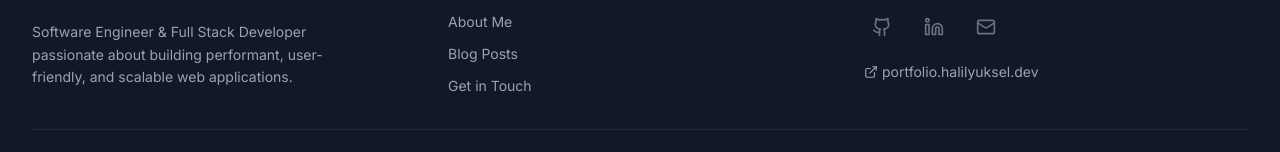
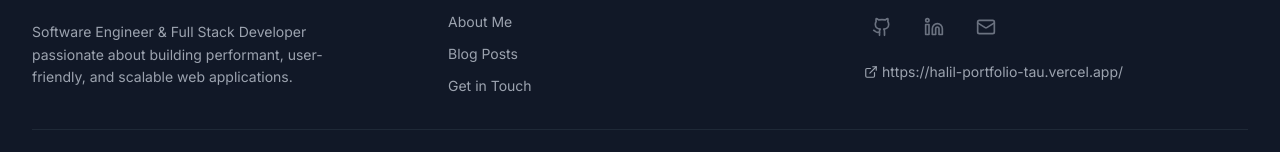
Before and after one commit to Huwul/Halil_Portfolio, a React (Vite) app: page / in a window 1280 px wide. Shown: the part 2945-3097 px from the top of the page. Built offline with nearby package versions, Linux system fonts and the light colour scheme; no server answers.

Commit message:
portfolio link updated

```diff
--- a/package.json
+++ b/package.json
@@ -5,7 +5,7 @@
     "type": "module",
     "description": "Modern full-stack portfolio website built with React, TypeScript, and Node.js",
     "author": "Halil Yüksel <contact@halilyuksel.dev>",
-  "homepage": "https://portfolio.halilyuksel.dev",
+    "homepage": "https://https://halil-portfolio-tau.vercel.app/",
     "repository": {
         "type": "git",
         "url": "https://github.com/halilyuksel/portfolio.git"
--- a/src/components/Footer.tsx
+++ b/src/components/Footer.tsx
@@ -100,13 +100,13 @@ export const Footer = () => {
                         </div>
                         <div className="mt-4">
                             <a
-                                href="https://portfolio.halilyuksel.dev"
+                                href="https://https://halil-portfolio-tau.vercel.app/"
                                 target="_blank"
                                 rel="noopener noreferrer"
                                 className="inline-flex items-center text-sm text-gray-600 dark:text-gray-400 hover:text-primary-600 transition-colors"
                             >
                                 <ExternalLink size={14} className="mr-1" />
-                                portfolio.halilyuksel.dev
+                                https://halil-portfolio-tau.vercel.app/
                             </a>
                         </div>
                     </div>
```
Also changed, not shown: 1 other file (tests, documents, lock files or other folders). Lines whose indentation alone changed are shown as unchanged.
